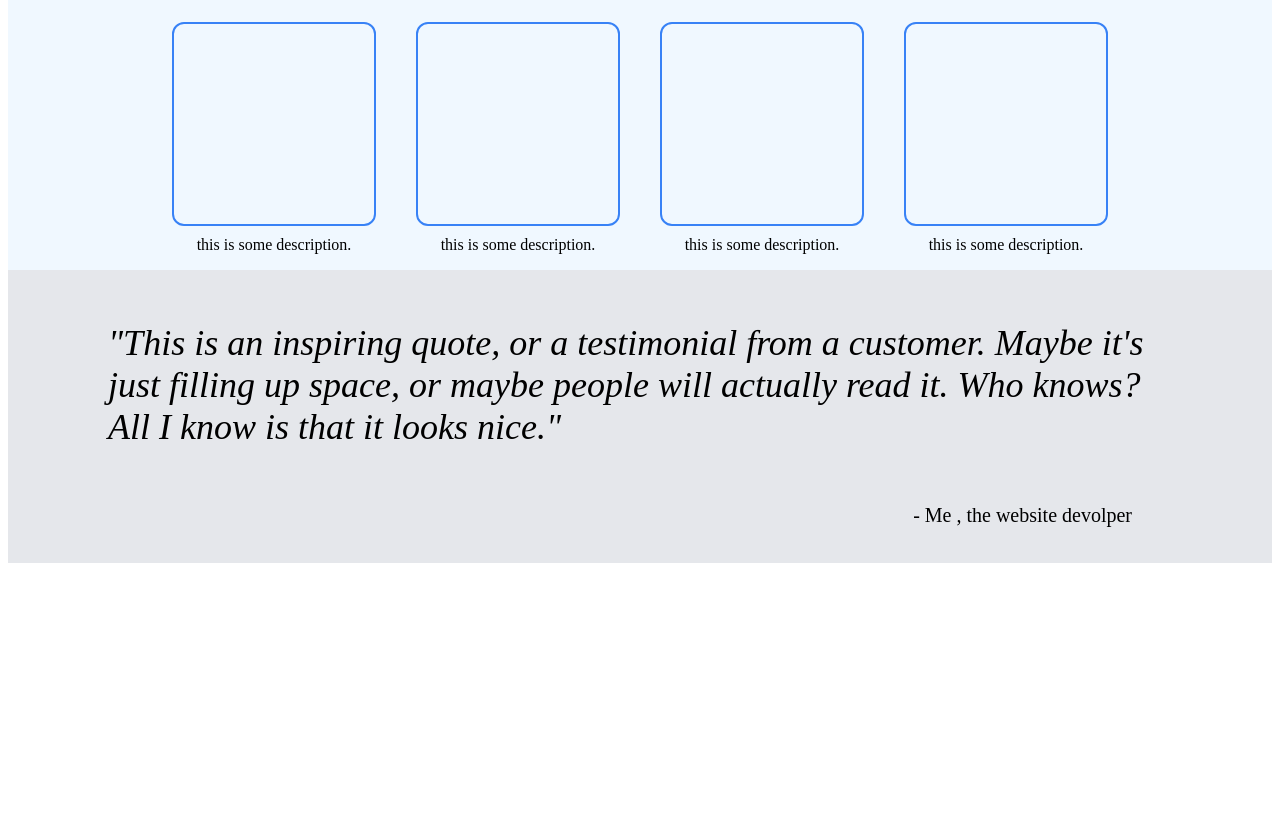
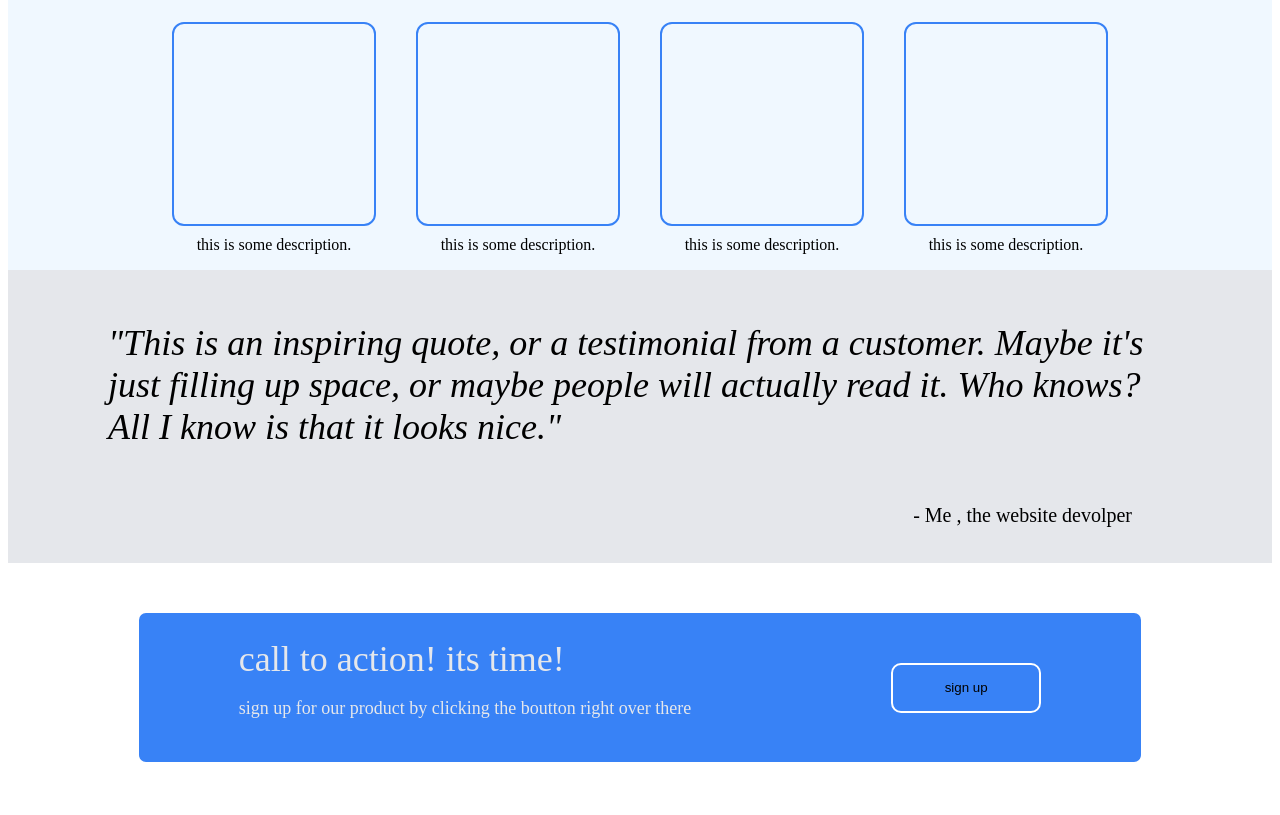
Before and after one commit to MarwanZahran25/landing-page, a plain HTML site: page index.html in a window 1280 px wide. Shown: the part 513-1328 px from the top of the page. Before the commit the page ends 1084 px from the top, so only its background shows below. Drawn offline with Linux system fonts and the light colour scheme.

Commit message:
added fifth section

```diff
--- a/index.html
+++ b/index.html
@@ -56,5 +56,14 @@
         <p class="the-quote">"This is an inspiring quote, or a testimonial from a customer. Maybe it's just filling up space, or maybe people will actually read it. Who knows? All I know is that it looks nice."</p>
         <p class="qouter"> - Me , the website devolper</p>
     </div>
+    <div class="fifth-section">
+        <div class="blue">
+            <div class="text">
+               <p class="bold"> call to action! its time!</p>
+               <p class="sub-text">sign up for our product by clicking the boutton right over there</p>
+            </div>
+            <button class="sign-up">sign up</button>
+        </div>
+    </div>
 </body>
 </html>
--- a/style.css
+++ b/style.css
@@ -114,3 +114,43 @@ ul{
     margin-right: 40px;
     font-size: 20px;
 }
+.fifth-section{
+    display: flex;
+    justify-content: center;
+    align-items: center;
+    padding: 50px;
+}
+.fifth-section .blue{
+    background-color: #3882f6;
+    display: flex;
+    justify-content: space-between;
+    padding: 25px 100px;
+    border-radius: 7px;
+
+}
+.fifth-section .text{
+    display: flex;
+    flex-direction: column;
+    justify-content: center;
+    margin-right:200px;
+
+}
+.fifth-section .text .bold{
+    font-size: 36px;
+    color: #e5e7eb;
+    margin: 0;
+}
+.fifth-section button{
+    background-color: #3882f6;
+    width: 150px;
+    padding: 10px;
+    align-self: flex-start;
+    border-radius: 10px;
+    border: 2px solid white;
+    height: 50px;
+    align-self: center;
+}
+.fifth-section .text .sub-text{
+    color: #e5e7eb;
+    font-size: 18px;
+}
```
